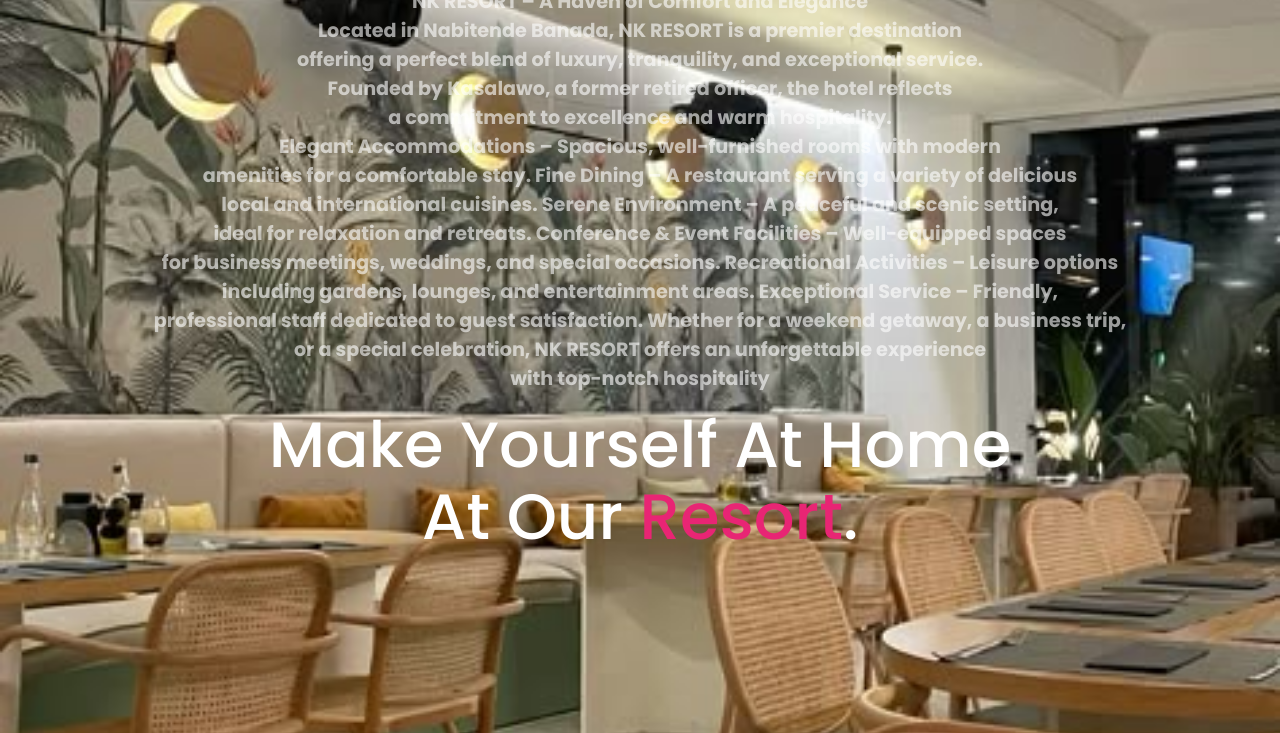
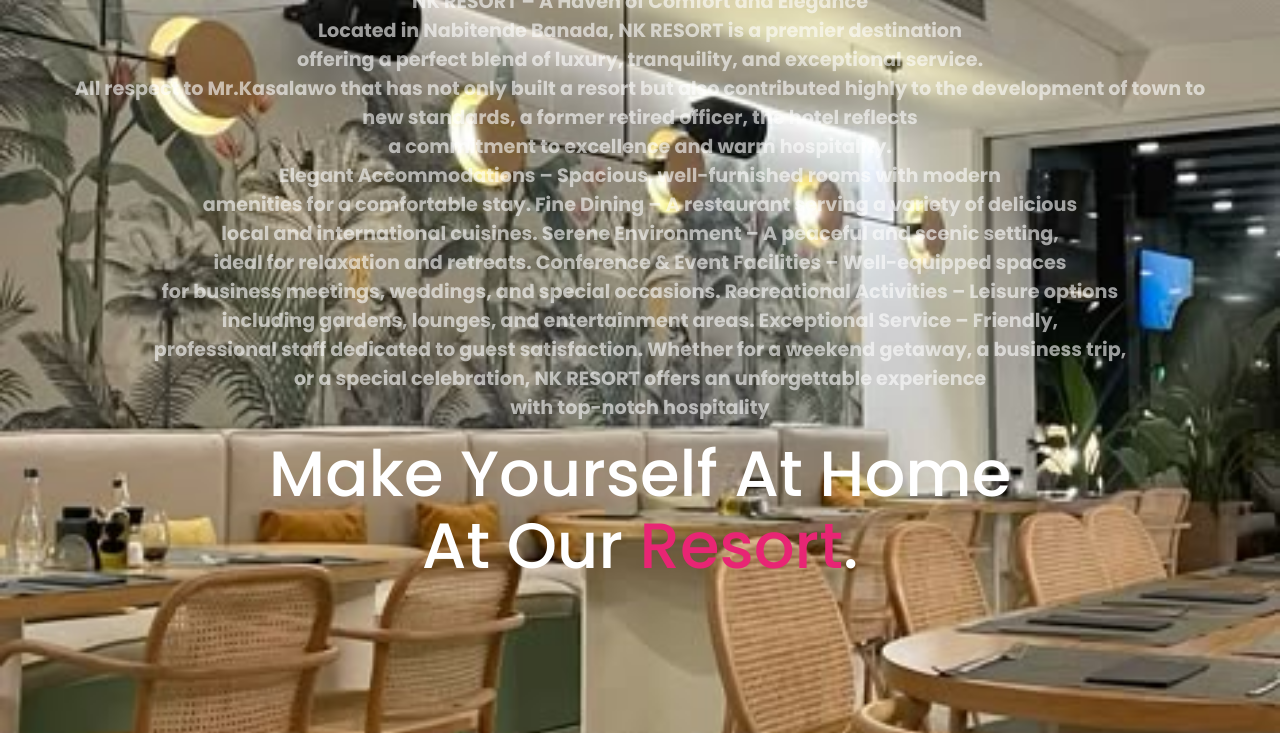
Before and after one commit to spenceryeeko/spencer-Nk-Resort, a plain HTML site: page readmore.html in a window 1280 px wide. Shown: the part 367-1100 px from the top of the page. Drawn offline with nearby package versions, Linux system fonts and the light colour scheme.

Commit message:
Update readmore.html

```diff
--- a/readmore.html
+++ b/readmore.html
@@ -34,7 +34,7 @@
             <h1>NK RESORT</h1>
             <p style="
             color: white; font-weight: bold;">NK RESORT – A Haven of Comfort and Elegance<br>
-                Located in Nabitende Banada, NK RESORT is a premier destination <br>offering a perfect blend of luxury, tranquility, and exceptional service.<br> Founded by Kasalawo, a former retired officer, the hotel reflects<br> a commitment to excellence and warm hospitality.
+                Located in Nabitende Banada, NK RESORT is a premier destination <br>offering a perfect blend of luxury, tranquility, and exceptional service.<br> All respect to Mr.Kasalawo that has not only built a resort but also contributed highly to the development of town to new standards, a former retired officer, the hotel reflects<br> a commitment to excellence and warm hospitality.
                  <br>Elegant Accommodations – Spacious, well-furnished rooms with modern<br> amenities for a comfortable stay.
                  Fine Dining – A restaurant serving a variety of delicious<br> local and international cuisines.
                  Serene Environment – A peaceful and scenic setting,<br> ideal for relaxation and retreats.
```
